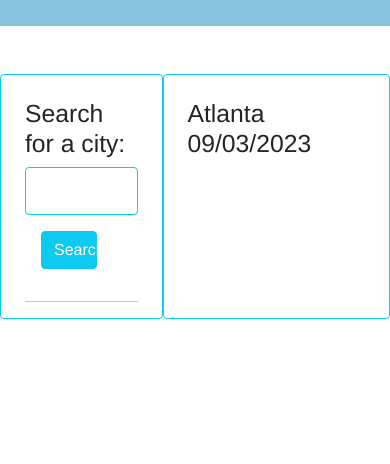
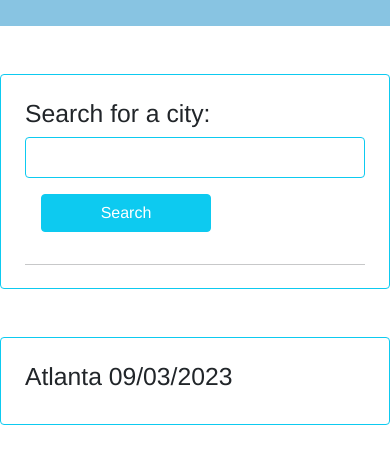
Before and after one commit to Ermi-B/weather-app, a plain HTML site: page index.html in a window 390 px wide. Shown: the part 58-522 px from the top of the page. Drawn offline with nearby package versions, Linux system fonts and the light colour scheme.

Commit message:
added responsiveness

```diff
--- a/assets/js/script.js
+++ b/assets/js/script.js
@@ -0,0 +1 @@
+console.log('connected')
--- a/index.html
+++ b/index.html
@@ -19,12 +19,12 @@
     <main>
         <div class="container">
             <div class="row">
-                <div class="col-5 p-4 mt-5  border border-info rounded">
+                <div class="col-sm-12 col-xs-12 col-md-5 col-lg-5 p-4 mt-5  border border-info rounded">
                     <h2>Search for a city:</h2>
                     <input type="text" id="input-city" class="border border-info rounded w-100 h-25">
                     <button type="button" class="btn btn-info m-3 w-50 text-white">Search</button><br><hr>
                 </div>
-                <div class="col-7 p-4 mt-5 border border-info rounded ">
+                <div class="col-sm-12 col-xs-12 col-md-7 col-lg-7 p-4 mt-5 border border-info rounded ">
                     <h2>Atlanta 09/03/2023</h2>
 
                 </div>
```
